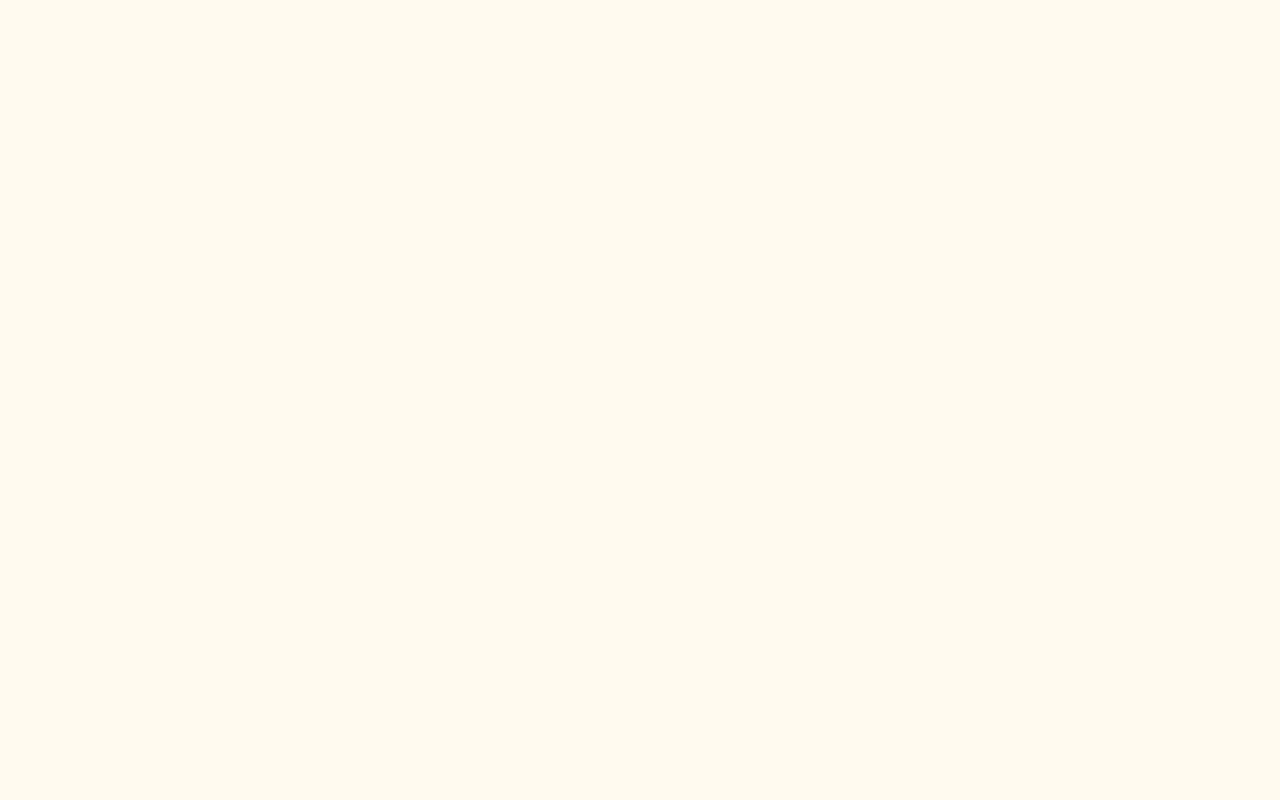
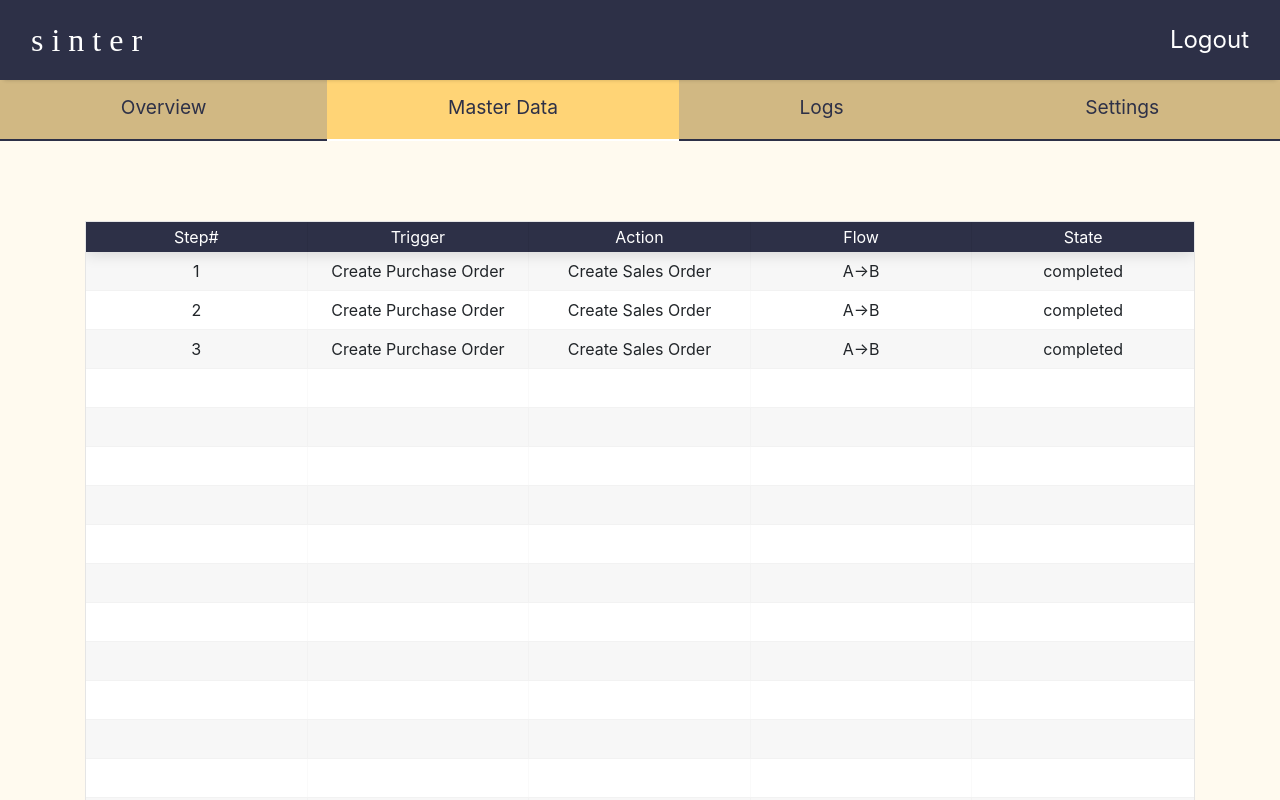
Before and after one commit to gregueiras/SINF_2019, a React (Create React App) app in the folder frontend/: page /view-process in a window 1280 px wide. Shown: the top 800 px of the page. Built offline with nearby package versions, Linux system fonts and the light colour scheme; the HTML template or start-up script is replaced by a standard one.

Commit message:
add view process table

```diff
--- a/frontend/src/App.jsx
+++ b/frontend/src/App.jsx
@@ -9,6 +9,8 @@ import {
 
 import Overview from './pages/Overview'
 import Logs from './pages/Logs'
+import ViewProcess from './pages/ViewProcess'
+
 
 import 'bootstrap/dist/css/bootstrap.min.css';
 import './App.css';
@@ -21,6 +23,7 @@ function App() {
           <Switch>
             <Route path="/overview" exact component={Overview} />
             <Route path="/logs" exact component={Logs} />
+            <Route path="/view-process" exact component={ViewProcess} />
 
           </Switch>
         </div>
--- /dev/null
+++ b/frontend/src/components/ViewProcess/ViewProcess.js
@@ -0,0 +1,75 @@
+import React, { Component } from "react";
+import ReactTable from "react-table";
+import { Container, Row, Col, Button } from "react-bootstrap";
+
+import "react-table/react-table.css";
+
+export class Overview extends Component {
+  constructor() {
+    super();
+    this.state = {
+      data: [
+        {
+          step: 1,
+          trigger: "Create Purchase Order",
+          action: "Create Sales Order",
+          flow: "A->B",
+          state: "completed"
+        },
+        {
+          step: 2,
+          trigger: "Create Purchase Order",
+          action: "Create Sales Order",
+          flow: "A->B",
+          state: "completed"
+        },
+        {
+          step: 3,
+          trigger: "Create Purchase Order",
+          action: "Create Sales Order",
+          flow: "A->B",
+          state: "completed"
+        }
+      ]
+    };
+  }
+  render() {
+    const { data } = this.state;
+    return (
+      <Container>
+        <div className="reactTable">
+          <ReactTable
+            data={data}
+            columns={[
+              {
+                Header: "Step#",
+                accessor: "step"
+              },
+              {
+                Header: "Trigger",
+                accessor: "trigger"
+              },
+              {
+                Header: "Action",
+                accessor: "action"
+              },
+              {
+                Header: "Flow",
+                accessor: "flow"
+              },
+              {
+                Header: "State",
+                accessor: "state"
+              }
+            ]}
+            defaultPageSize={20}
+            className="-striped -highlight"
+          />
+          <br />
+        </div>
+      </Container>
+    );
+  }
+}
+
+export default Overview;
--- /dev/null
+++ b/frontend/src/pages/ViewProcess.js
@@ -0,0 +1,22 @@
+import React from 'react';
+import {BrowserRouter as Router} from 'react-router-dom';
+import NavBar from '../components/NavBar/NavBar';
+import Menu from '../components/Menu/Menu';
+import ViewProcess from '../components/ViewProcess/ViewProcess';
+
+
+function App() {
+  return (
+
+      <Router>
+         <div className="App">
+          <NavBar />
+          <Menu />
+          <ViewProcess/>
+        </div>
+      </Router>
+
+  );
+}
+
+export default App;
```
